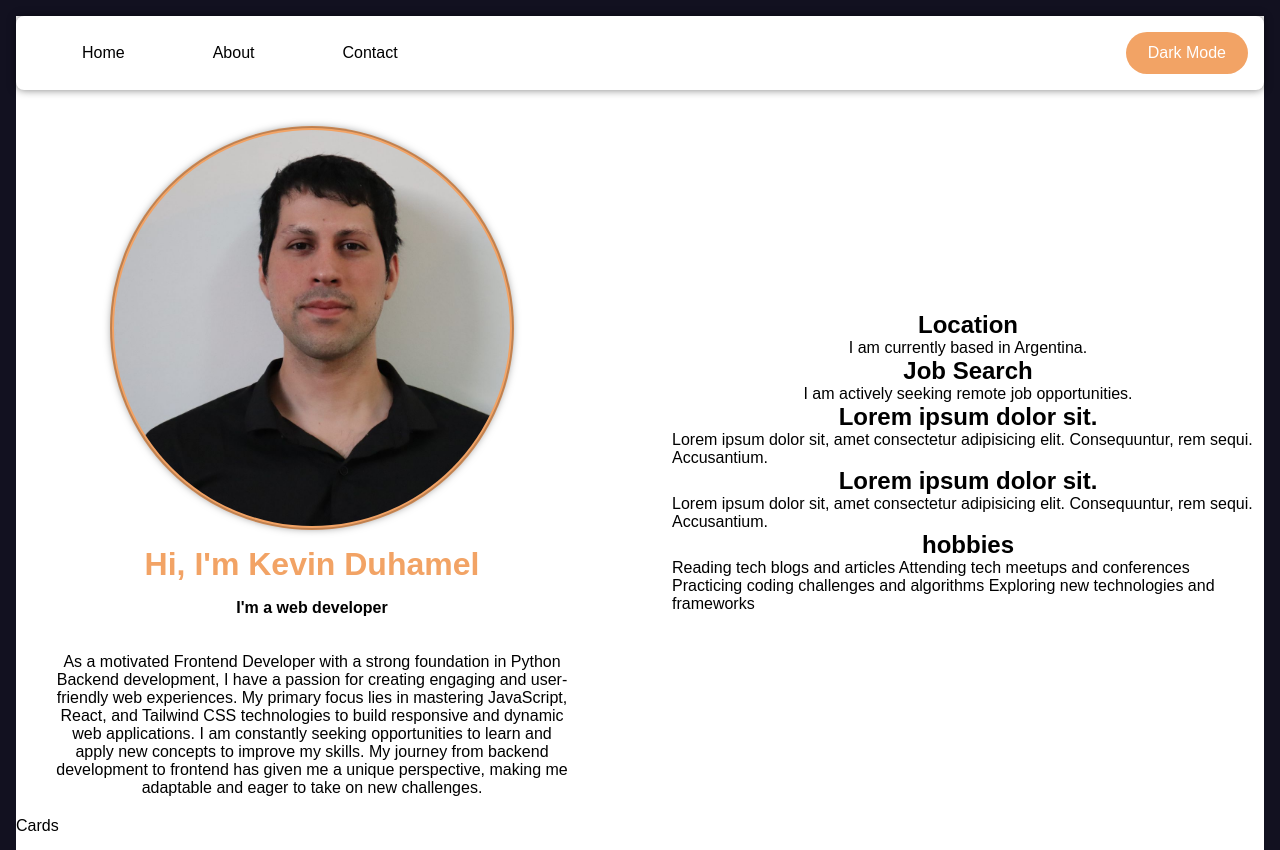
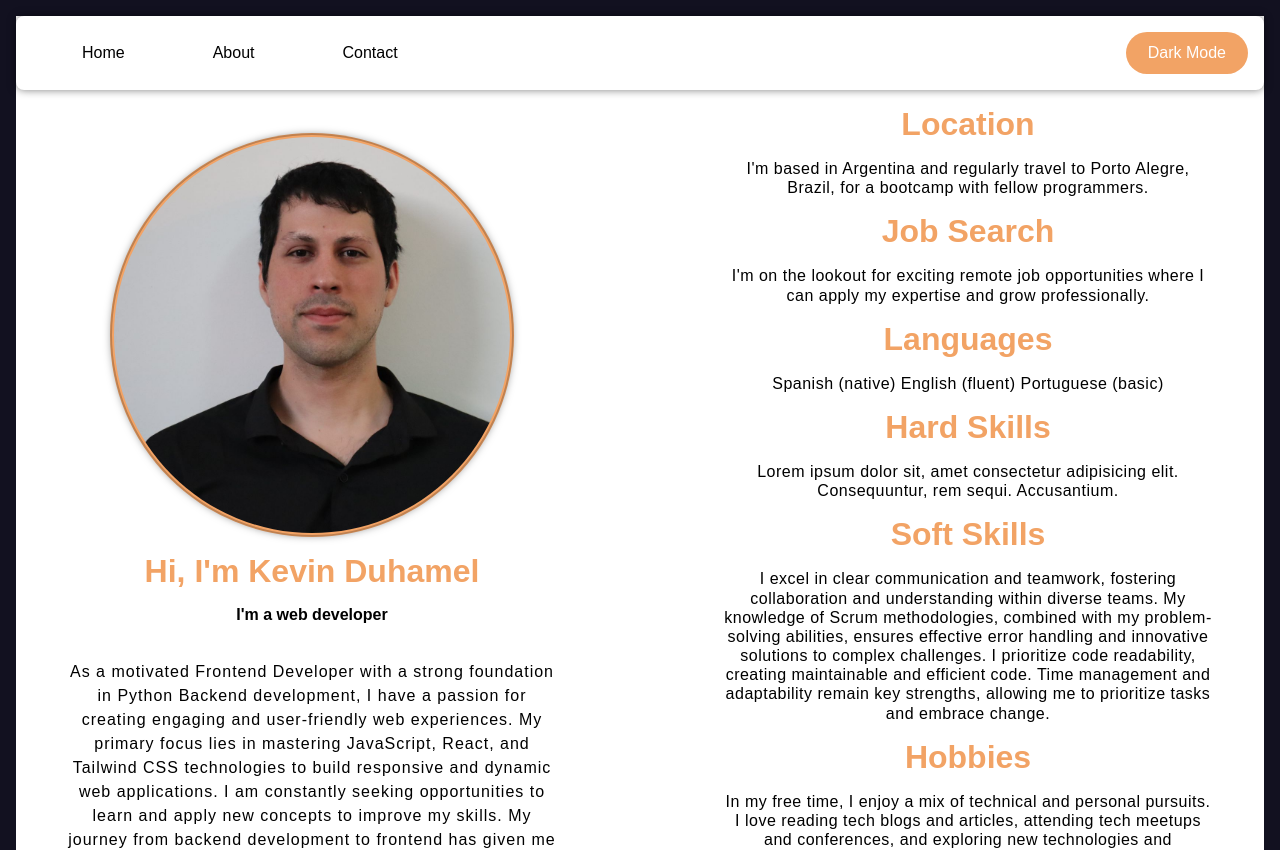
Before and after one commit to kevinduhamelhayes/DarkModes, a React (Vite) app in the folder DarkModes/: page / in a window 1280 px wide. Shown: the top 850 px of the page. Built offline with nearby package versions, Linux system fonts and the light colour scheme.

Commit message:
soft skills

```diff
--- a/DarkModes/src/components/Body.jsx
+++ b/DarkModes/src/components/Body.jsx
@@ -7,9 +7,7 @@ const Body = () => {
           <figure className="container-img">
             <img src="./public/profile.jpeg" alt="" />
           </figure>
-          <h1 className="body-container-left-h1">
-            Hi, I'm Kevin Duhamel
-          </h1>
+          <h1 className="body-container-left-h1">Hi, I'm Kevin Duhamel</h1>
           <p className="body-container-left-p1">I'm a web developer</p>
           <p className="body-container-left-p2">
             As a motivated Frontend Developer with a strong foundation in Python
@@ -24,29 +22,32 @@ const Body = () => {
           </p>
         </div>
         <div className="body-container-right">
-          <h2 className="doby-h2">Location</h2>
-          <p className="body-container-right">
-          I am currently based in Argentina.
+          <h2 className="body-h2">Location</h2>
+          <p className="body-container-right-p">
+            I'm based in Argentina and regularly travel to Porto Alegre, Brazil,
+            for a bootcamp with fellow programmers.
           </p>
-          <h2 className="doby-h2">Job Search</h2>
-          <p className="body-container-right">
-          I am actively seeking remote job opportunities.
+          <h2 className="body-h2">Job Search</h2>
+          <p className="body-container-right-p">
+            I'm on the lookout for exciting remote job opportunities where I can
+            apply my expertise and grow professionally.
           </p>
-          <h2 className="doby-h2">Lorem ipsum dolor sit.</h2>
-          <p className="body-container-right">
+          <h2 className="body-h2">Languages</h2>
+          <p className="body-container-right-p">
+            Spanish (native) English (fluent) Portuguese (basic)
+          </p>
+          <h2 className="body-h2">Hard Skills</h2>
+          <p className="body-container-right-p">
             Lorem ipsum dolor sit, amet consectetur adipisicing elit.
             Consequuntur, rem sequi. Accusantium.
           </p>
-          <h2 className="doby-h2">Lorem ipsum dolor sit.</h2>
-          <p className="body-container-right">
-            Lorem ipsum dolor sit, amet consectetur adipisicing elit.
-            Consequuntur, rem sequi. Accusantium.
+          <h2 className="body-h2">Soft Skills</h2>
+          <p className="body-container-right-p">
+          I excel in clear communication and teamwork, fostering collaboration and understanding within diverse teams. My knowledge of Scrum methodologies, combined with my problem-solving abilities, ensures effective error handling and innovative solutions to complex challenges. I prioritize code readability, creating maintainable and efficient code. Time management and adaptability remain key strengths, allowing me to prioritize tasks and embrace change.
           </p>
-          <h2 className="doby-h2">hobbies</h2>
-          <p className="body-container-right">
-            Reading tech blogs and articles Attending tech meetups and
-            conferences Practicing coding challenges and algorithms Exploring
-            new technologies and frameworks
+          <h2 className="body-h2">Hobbies</h2>
+          <p className="body-container-right-p">
+          In my free time, I enjoy a mix of technical and personal pursuits. I love reading tech blogs and articles, attending tech meetups and conferences, and exploring new technologies and frameworks. But I also have a passion for dancing bachata, hitting the gym, and indulging in good music and gastronomy. These diverse hobbies allow me to balance my professional interests with personal enrichment and enjoyment.
           </p>
         </div>
       </div>
--- a/DarkModes/src/components/styles/Body.css
+++ b/DarkModes/src/components/styles/Body.css
@@ -50,10 +50,11 @@ img{
 }
 .body-container-left-p2{
   font-size: 1rem;
-  margin: 20px 40px 20px 40px;
+  margin: 20px 50px 20px 50px;
   text-align: center;
-
-  font-weight: 400;
+  letter-spacing: 1px;
+  line-height: 1.5;
+  font-weight: 300;
   text-shadow: 0 0 0.5rem rgba(255, 255, 255, 0.5);
 }
 .body-container-right{
@@ -61,5 +62,18 @@ img{
   flex-direction: column;
   align-items: center;
   justify-content: space-between;
-
+  gap: 1rem;
 }
+.body-h2{
+  font-size: 2rem;
+  font-weight: 600;
+  color: #f2a365;
+  text-shadow: 0 0 0.5rem rgba(255, 255, 255, 0.5);
+}
+.body-container-right-p{
+  letter-spacing: 0.5px;
+  line-height: 1.2;
+  font-weight: 300;
+  padding: 0px 50px 0px 50px;
+  text-align: center;
+}
```
